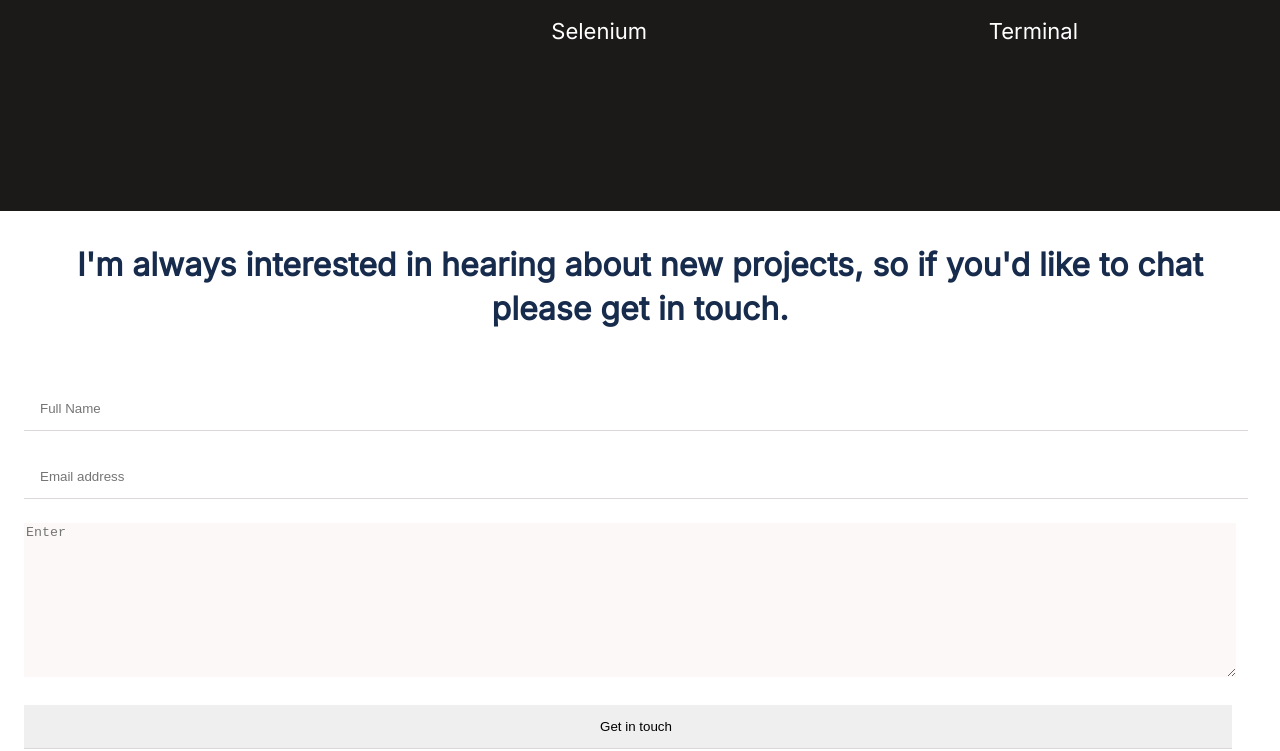
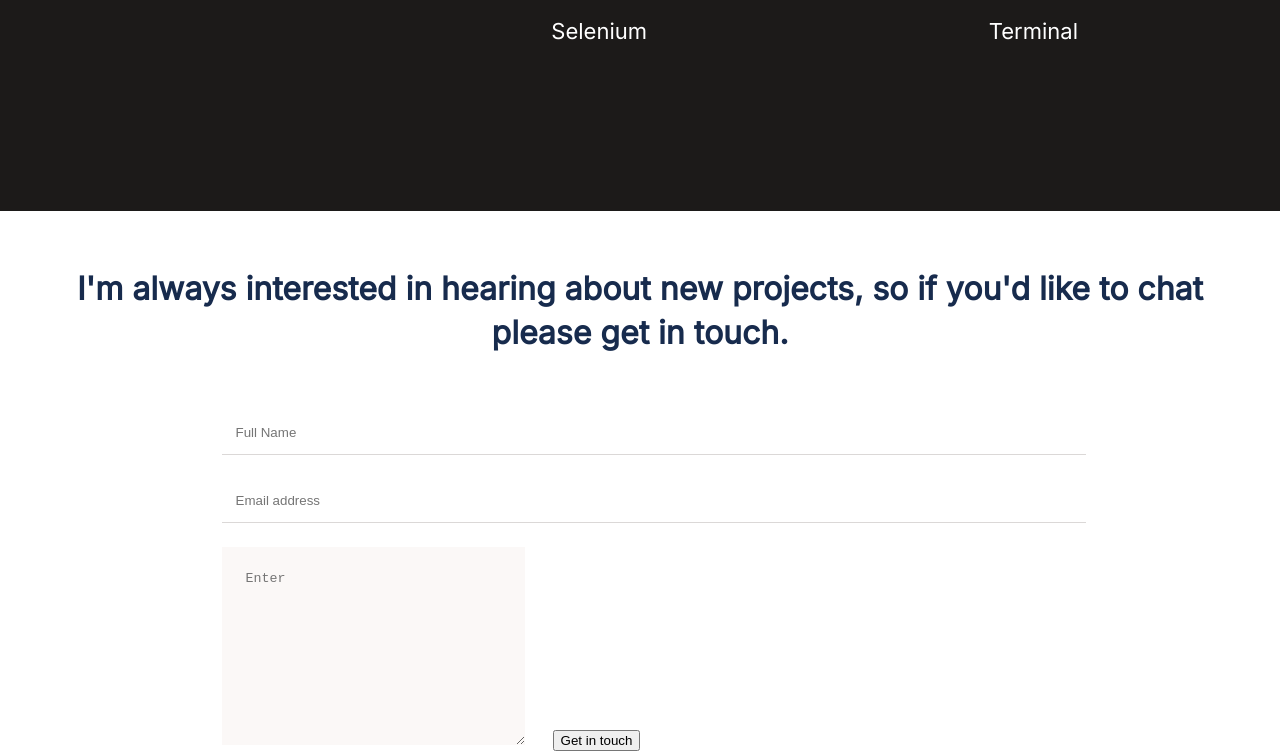
Before and after one commit to tiagomarin/Tiago_Marin, a website: page index.html in a window 1280 px wide. Shown: the part 3680-4431 px from the top of the page. Drawn offline with Linux system fonts and the light colour scheme; a web font is replaced by a local one.

Commit message:
updating contact form error

```diff
--- a/styles.css
+++ b/styles.css
@@ -958,6 +958,8 @@ article.featured {
   align-items: center;
   justify-content: center;
   margin: 24px;
+  display: flex;
+  flex-direction: column;
 }
 
 h3 {
@@ -974,19 +976,25 @@ h3 {
 .form {
   align-items: center;
   margin-right: 24px;
+  margin-left: 24px;
 }
 
-input {
-  width: 100%;
+input[type=text],
+input[type=email]{
+ width: 100%;
   margin-top: 24px;
   border: 0;
   border-bottom: 1px solid #DBD8D7;
-  padding: 14px 0px 14px 16px;
+  padding: 14px;
 }
 
 textarea {
+  margin-right: 24px;
+  padding: 24px;
   margin-top: 24px;
-  width: 100%;
   background-color: #FBF8F7;
   border: 0;
 }
+input[type=submit]{
+  justify-self: center;
+}
```
